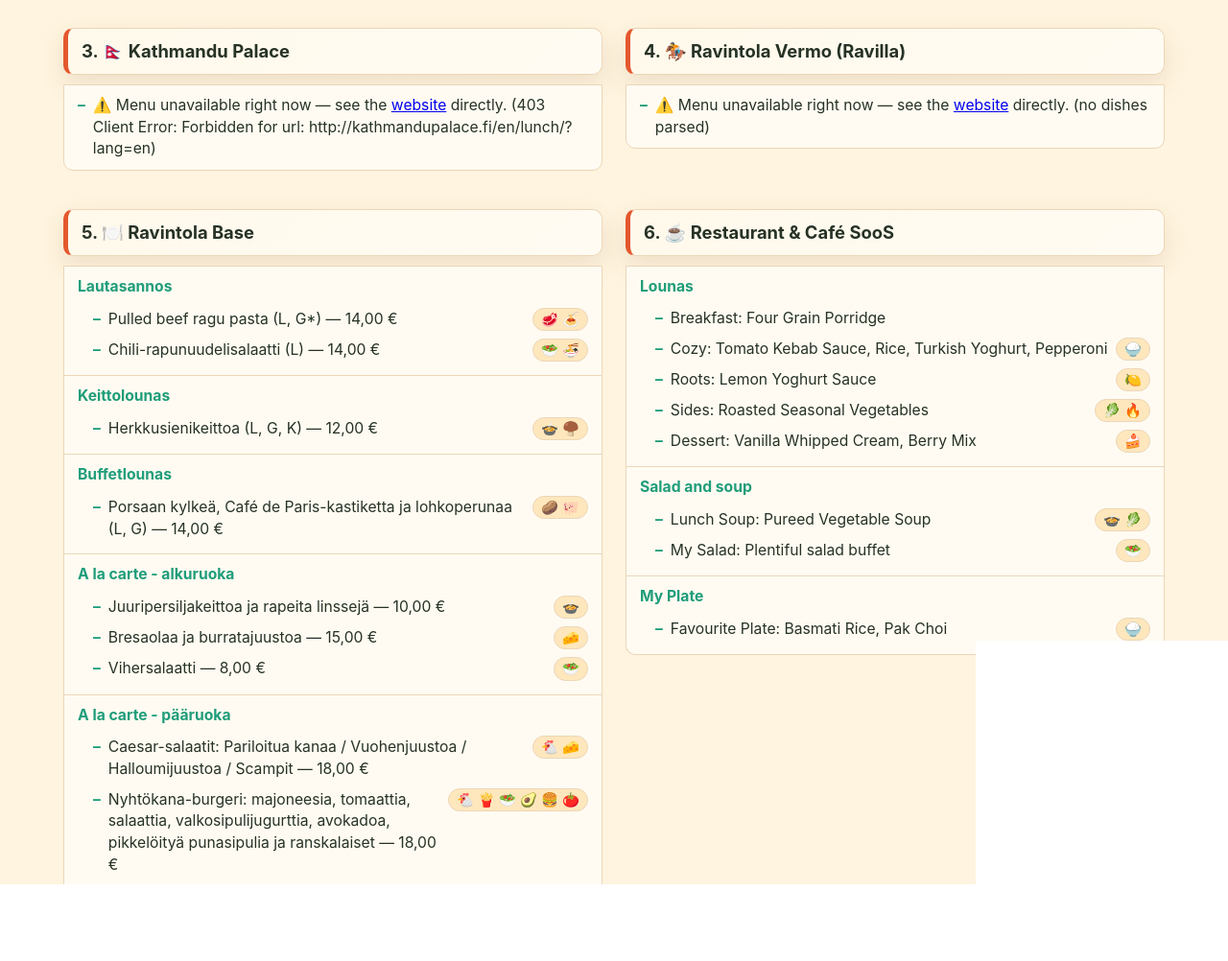
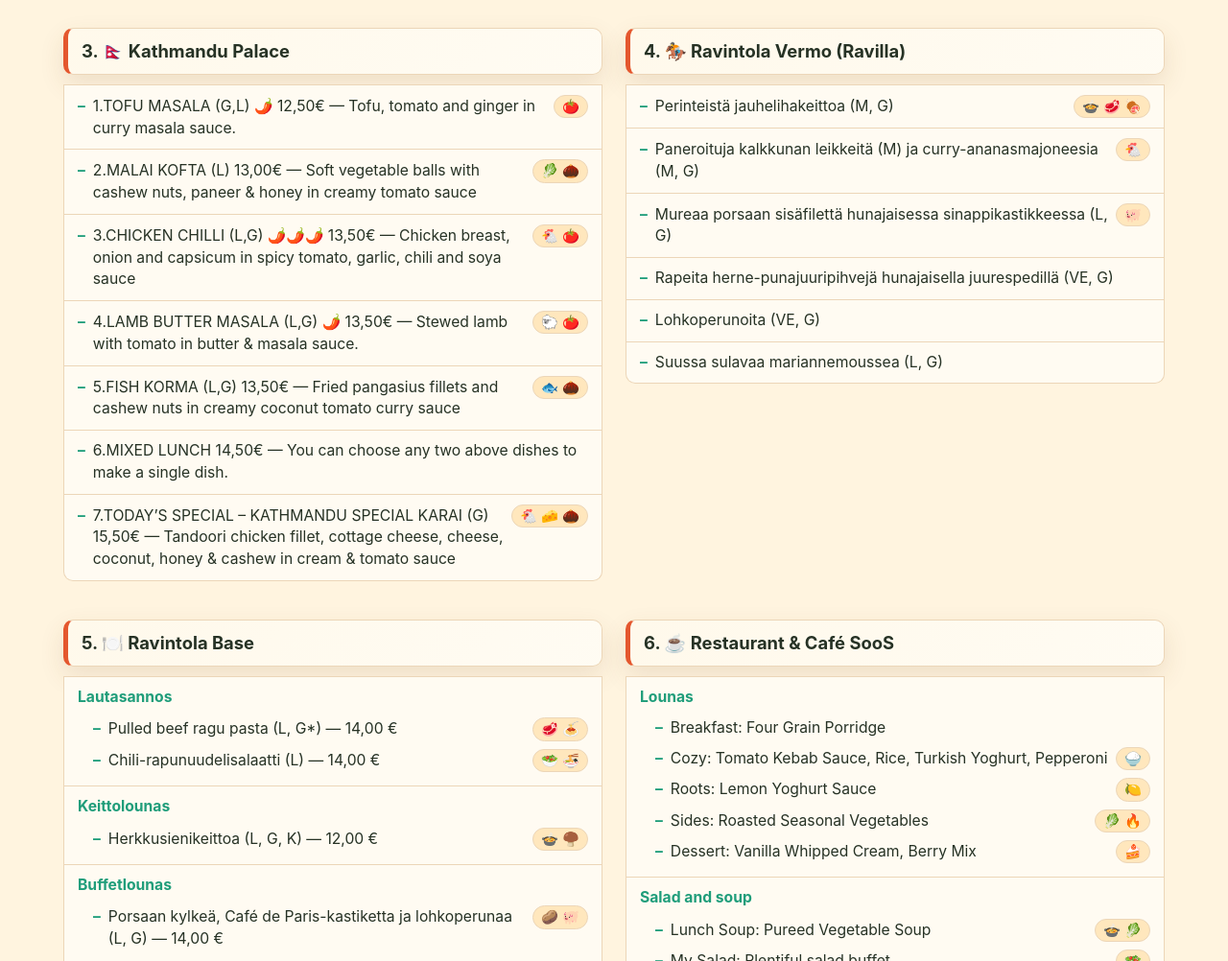
Before and after one commit to MengWoods/daily-menu, a plain HTML site: page index.html in a window 1280 px wide. Shown: the part 603-1605 px from the top of the page at 96% size. Drawn offline with Linux system fonts and the light colour scheme.

Commit message:
Restore Kathmandu and Vermo lunch menus

```diff
--- a/index.html
+++ b/index.html
@@ -177,7 +177,7 @@
   <div class="wrap">
 <h1>🍱 Daily Lunch Menu — Leppävaara, Espoo</h1>
 <p><strong>Keskiviikko 30.09.2026</strong> (Wednesday)</p>
-<p><em>Last updated: 2026-09-30 08:59 (Europe/Helsinki)</em></p>
+<p><em>Last updated: 2026-09-30 12:28 (Europe/Helsinki)</em></p>
 
 
 
@@ -198,10 +198,21 @@
 <li><span class="dish">Factoryn lihaisa pyttipannu karamellisoidulla sipulilla ja kananmunalla (M+G+VS) sinappi-kurkkusalaatti (VE+G)</span><span class="tags">🥗 🍖 🥚</span></li>
 <li><span class="dish">Paahdettuja uunijuureksia ja Härkistä sataykastikkeella (VE+G+VS+sis. pähkinää)</span><span class="tags">🫘 🌰</span></li>
 <li><span class="dish">Japanilainen juustokakku Biscoff-kekseillä (L)</span><span class="tags">🧀 🍰</span></li>
-</ul></section><section class="restaurant-card"><h2>3. 🇳🇵 <a href="http://kathmandupalace.fi/en/lunch/?lang=en">Kathmandu Palace</a></h2><ul>
-<li><span class="dish">⚠️ Menu unavailable right now — see the <a href="http://kathmandupalace.fi/en/lunch/?lang=en">website</a> directly. (403 Client Error: Forbidden for url: http://kathmandupalace.fi/en/lunch/?lang=en)</span></li>
+</ul></section><section class="restaurant-card"><h2>3. 🇳🇵 <a href="https://kathmandupalace.fi/en/lunch/?lang=en">Kathmandu Palace</a></h2><ul>
+<li><span class="dish">1.TOFU MASALA (G,L) 🌶️ 12,50€ — Tofu, tomato and ginger in curry masala sauce.</span><span class="tags">🍅</span></li>
+<li><span class="dish">2.MALAI KOFTA (L) 13,00€ — Soft vegetable balls with cashew nuts, paneer &amp; honey in creamy tomato sauce</span><span class="tags">🥬 🌰</span></li>
+<li><span class="dish">3.CHICKEN CHILLI (L,G) 🌶️🌶️🌶️ 13,50€ — Chicken breast, onion and capsicum in spicy tomato, garlic, chili and soya sauce</span><span class="tags">🐔 🍅</span></li>
+<li><span class="dish">4.LAMB BUTTER MASALA (L,G) 🌶️ 13,50€ — Stewed lamb with tomato in butter &amp; masala sauce.</span><span class="tags">🐑 🍅</span></li>
+<li><span class="dish">5.FISH KORMA (L,G) 13,50€ — Fried pangasius fillets and cashew nuts in creamy coconut tomato curry sauce</span><span class="tags">🐟 🌰</span></li>
+<li><span class="dish">6.MIXED LUNCH 14,50€ — You can choose any two above dishes to make a single dish.</span></li>
+<li><span class="dish">7.TODAY’S SPECIAL – KATHMANDU SPECIAL KARAI (G) 15,50€ — Tandoori chicken fillet, cottage cheese, cheese, coconut, honey &amp; cashew in cream &amp; tomato sauce</span><span class="tags">🐔 🧀 🌰</span></li>
 </ul></section><section class="restaurant-card"><h2>4. 🏇 <a href="https://vermo.fi/fi-fi/ravintolat/lounas/174/">Ravintola Vermo (Ravilla)</a></h2><ul>
-<li><span class="dish">⚠️ Menu unavailable right now — see the <a href="https://vermo.fi/fi-fi/ravintolat/lounas/174/">website</a> directly. (no dishes parsed)</span></li>
+<li><span class="dish">Perinteistä jauhelihakeittoa (M, G)</span><span class="tags">🍲 🥩 🍖</span></li>
+<li><span class="dish">Paneroituja kalkkunan leikkeitä (M) ja curry-ananasmajoneesia (M, G)</span><span class="tags">🐔</span></li>
+<li><span class="dish">Mureaa porsaan sisäfilettä hunajaisessa sinappikastikkeessa (L, G)</span><span class="tags">🐖</span></li>
+<li><span class="dish">Rapeita herne-punajuuripihvejä hunajaisella juurespedillä (VE, G)</span></li>
+<li><span class="dish">Lohkoperunoita (VE, G)</span></li>
+<li><span class="dish">Suussa sulavaa mariannemoussea (L, G)</span></li>
 </ul></section><section class="restaurant-card"><h2>5. 🍽️ <a href="https://ravintolabase.fi/lounas/">Ravintola Base</a></h2><ul>
 <li class="category-item"><span class="category-label">Lautasannos</span><ul class="sub-list">
 <li><span class="dish">Pulled beef ragu pasta (L, G*) — 14,00 €</span><span class="tags">🥩 🍝</span></li>
```
Also changed, not shown: 3 other files.
